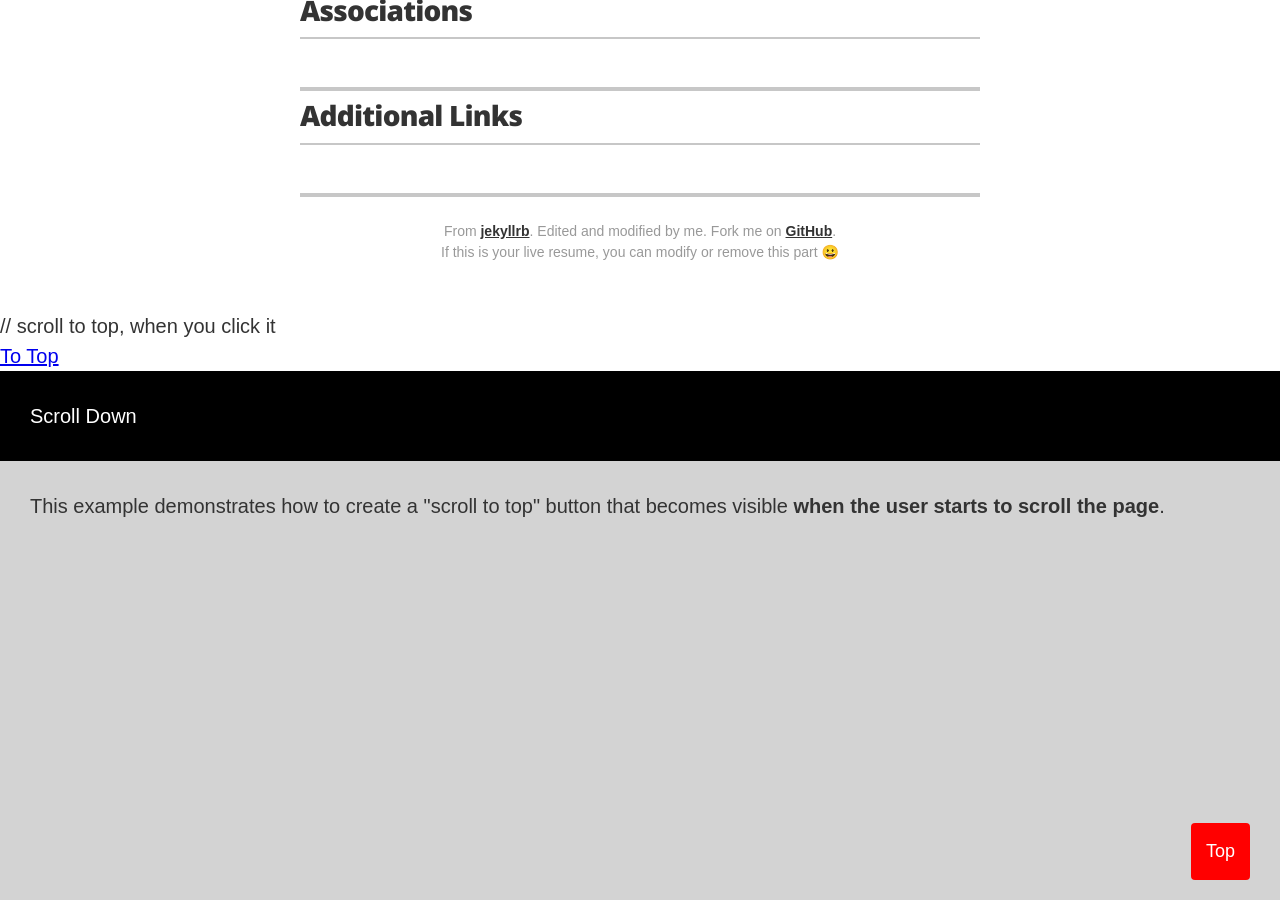
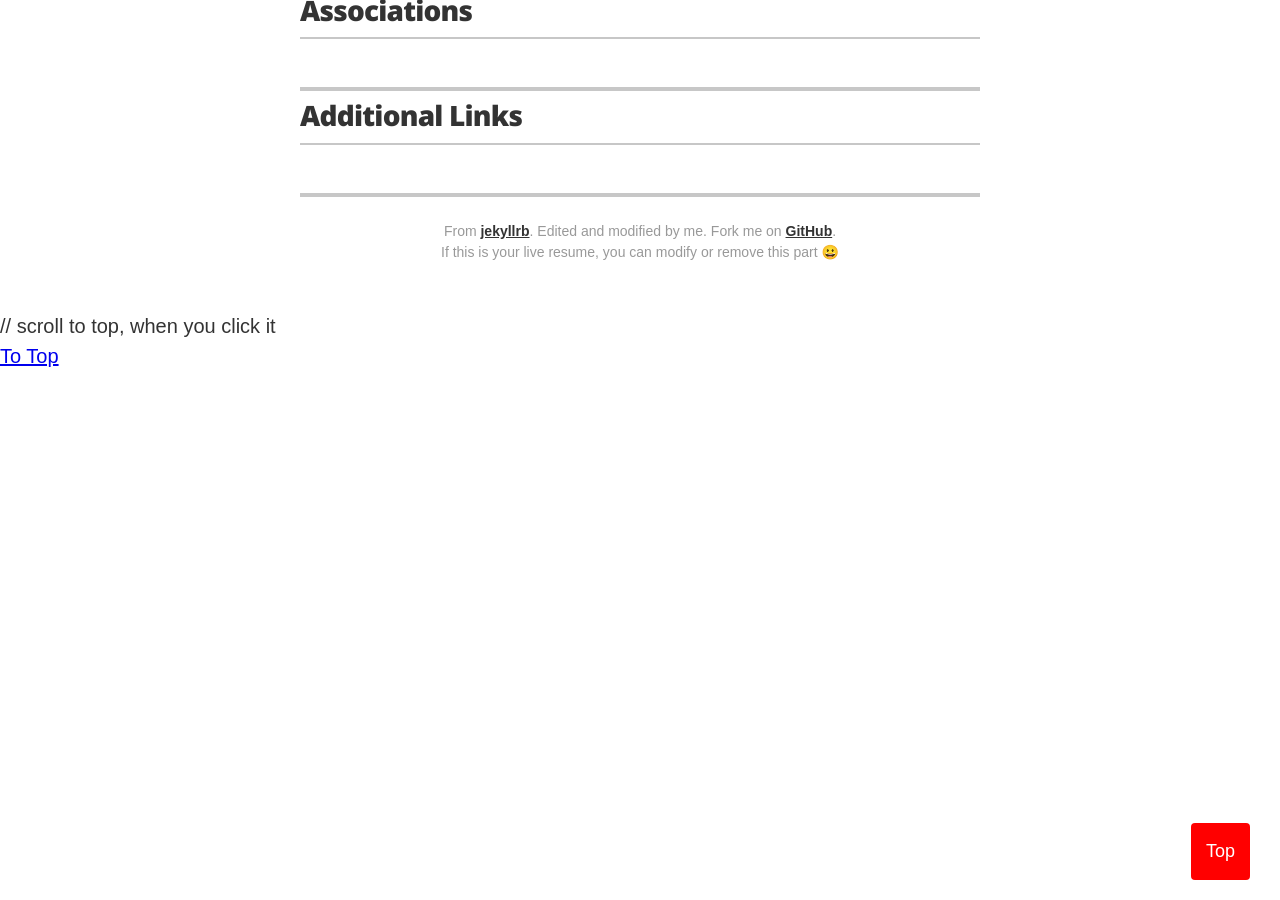
Before and after one commit to ttariqaziz/ttariqaziz.github.io, a Jekyll site: the page built from index.html, in a window 1280 px wide and 900 px high, scrolled down 2812 px. Built offline with Jekyll 4.4.1, drawn with Linux system fonts in a browser that asks for light colours.

Commit message:
Update resume.html

```diff
--- a/_layouts/resume.html
+++ b/_layouts/resume.html
@@ -245,7 +245,7 @@
 
 
 
-    <head>
+
 <meta name="viewport" content="width=device-width, initial-scale=1">
 <style>
 body {
@@ -273,14 +273,10 @@ body {
   background-color: #555;
 }
 </style>
-</head>
+
 <body>
 
 <button onclick="topFunction()" id="myBtn" title="Go to top">Top</button>
-
-<div style="background-color:black;color:white;padding:30px">Scroll Down</div>
-<div style="background-color:lightgrey;padding:30px 30px 2500px">This example demonstrates how to create a "scroll to top" button that becomes visible
-  <strong>when the user starts to scroll the page</strong>.</div>
 
 <script>
 // Get the button
```
